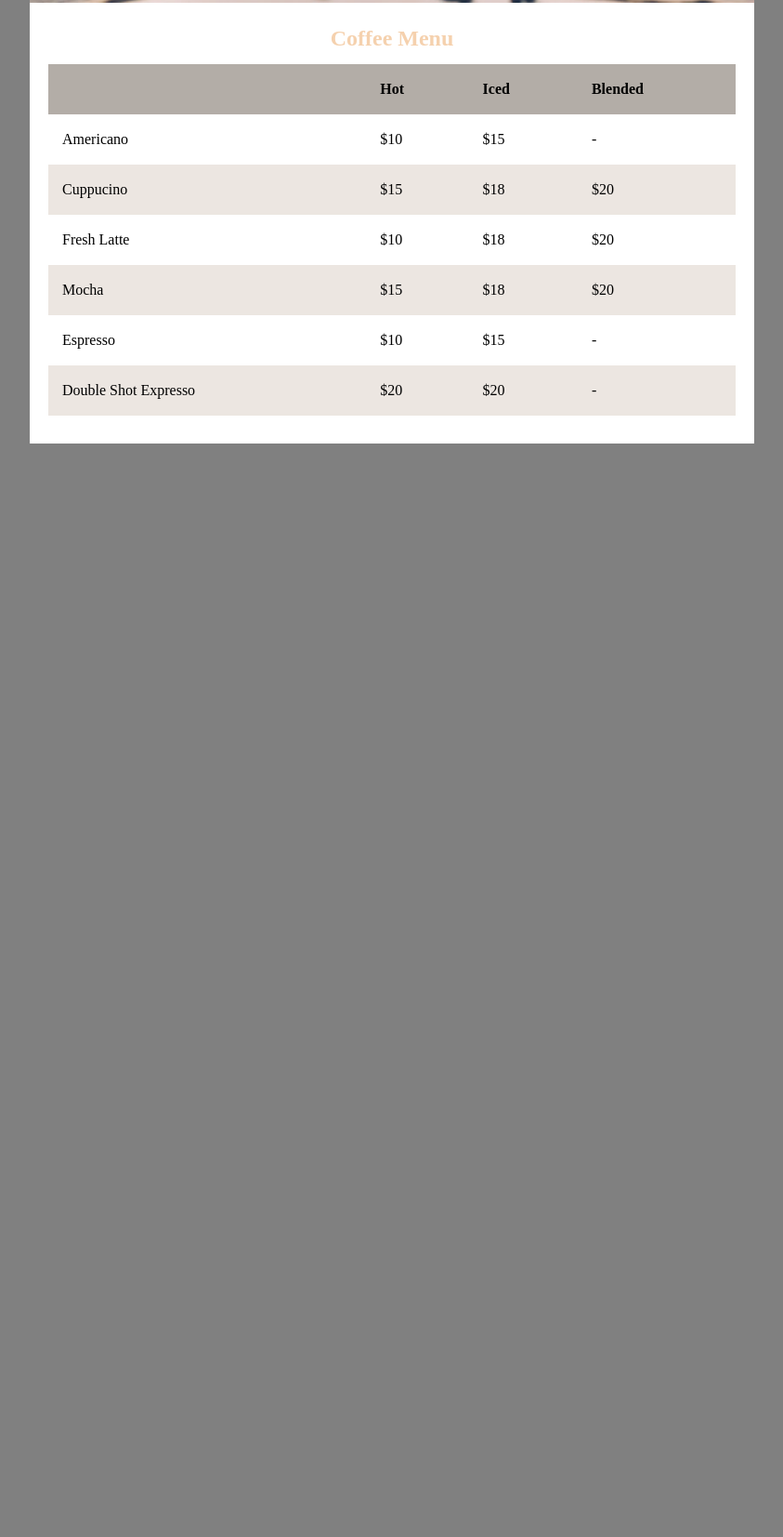
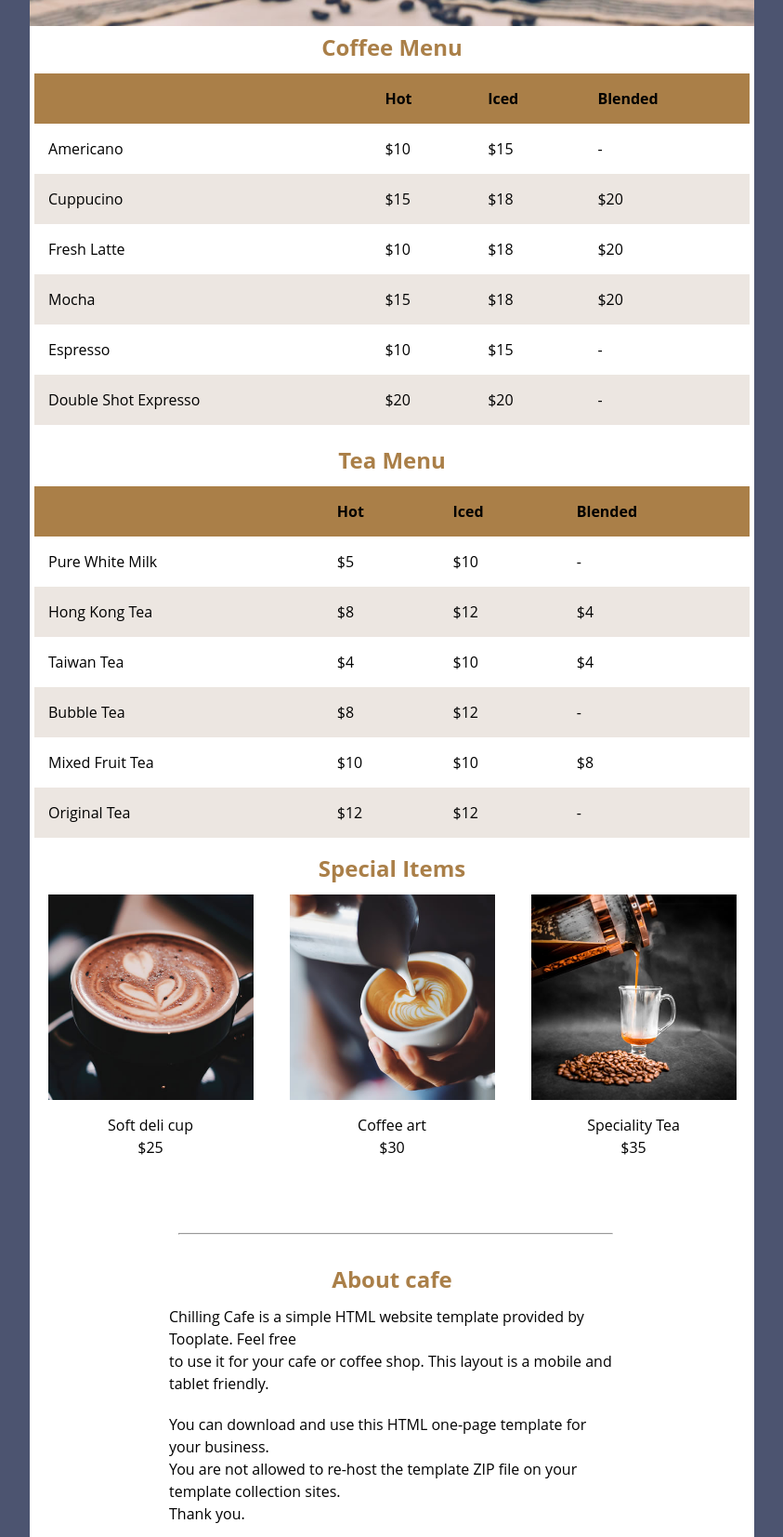
Before and after one commit to Mohamedabulfaiz/cafe-menu, a plain HTML site: page index.html in a window 1280 px wide. Shown: the part 596-2249 px from the top of the page at 93% size, without its empty margins (218-1061 px from the left). Before the commit the page ends 1093 px from the top, so only its background shows below. Drawn offline with Linux system fonts and the light colour scheme.

Commit message:
complete

```diff
--- a/index.html
+++ b/index.html
@@ -67,6 +67,92 @@
             </tbody>
         </table>
     </div>
+    <div class="coffee-menu">
+        <h2>Tea Menu</h2>
+        <table class="coffee-table" cellpadding="15">
+            <thead id="coffee-head">
+                <tr>
+                    <th></th>
+                    <th>Hot</th>
+                    <th>Iced</th>
+                    <th>Blended</th>
+                </tr>
+            </thead>
+            <tbody >
+                <tr>
+                    <td>Pure White Milk</td>
+                    <td>$5</td>
+                    <td>$10</td>
+                    <td>-</td>
+                </tr>
+                <tr class="coffee-even">
+                    <td>Hong Kong Tea</td>
+                    <td>$8</td>
+                    <td>$12</td>
+                    <td>$4</td>
+                </tr>
+                <tr>
+                    <td>Taiwan Tea</td>
+                    <td>$4</td>
+                    <td>$10</td>
+                    <td>$4</td>
+                </tr>
+                <tr class="coffee-even">
+                    <td>Bubble Tea</td>
+                    <td>$8</td>
+                    <td>$12</td>
+                    <td>-</td>
+                </tr>
+                <tr>
+                    <td>Mixed Fruit Tea</td>
+                    <td>$10</td>
+                    <td>$10</td>
+                    <td>$8</td>
+                </tr>
+                <tr class="coffee-even">
+                    <td>Original Tea</td>
+                    <td>$12</td>
+                    <td>$12</td>
+                    <td>-</td>
+                </tr>
+            </tbody>
+        </table>
+    </div>
+    <div class="special-item">
+        <h2>Special Items</h2>
+    </div>
+    <div class="container">
+    <div>
+        <img src="chilling-cafe-11.jpg" alt="image-1">
+        <p>Soft deli cup <br>$25</p>
+    </div>
+    <div>
+        <img src="chilling-cafe-12.jpg" alt="image-2">
+        <p>Coffee art <br> $30</p>
+    </div>
+    <div>
+        <img src="chilling-cafe-13.jpg" alt="image3">
+        <p>Speciality Tea <br> $35</p>
+    </div>
+   </div>
+   <section class="foot">
+       <hr>
+       <div>
+        <h2> About cafe</h2>
+        <p>Chilling Cafe is a simple HTML website template provided by Tooplate. Feel free <br> to use it for your cafe or coffee shop. This layout is a mobile and tablet friendly.</p>
+        <p>You can download and use this HTML one-page template for your business. <br>  You are not allowed to re-host the template ZIP file on your template collection sites. <br> Thank you.</p>
+        <hr>
+        <h2> Talk to us </h2>
+        <p >Reach us via Email or follow us on social icons below. Thank you.</p>
+    </div>
+    <div class="social">
+        <img src="instagram_2111463.png" alt="instagram">
+        <img src="social_12942327.png" alt="facebook">
+        <img src="twitter_5968830.png" alt="Twitter">
+        <img src="pinterest_3536559.png" alt="pinterest">
+    </div>
+   </section>
    </main>
+   <h4 class="copyright"> Copyright © 2020 Company Name. Design: Learnz Development Hub</h4>
 </body>
 </html>
--- a/style.css
+++ b/style.css
@@ -1,5 +1,6 @@
 body{
-    background-color:gray;
+    background-color:rgb(76,84,112);
+    font-family: Open Sans, Arial, sans-serif;
 }
 .logo-section{
     text-align: center;
@@ -7,7 +8,7 @@ body{
 }
 
 .logo-section img{
-    width:3%;
+    width:5%;
     height: auto;
     display: inline-block;
     vertical-align: middle;
@@ -15,7 +16,7 @@ body{
 .logo-section p{
     display: inline-block;
     margin-left: 10px;
-    font-size: 1.3rem;
+    font-size: 1.4rem;
     color: white;
     text-align: center;
 }
@@ -29,8 +30,8 @@ main{
 .coffee-menu{
     text-align: center;
     background-color: white;
-    color: rgb(245, 209, 174);
-    padding: 20px;
+    color: rgb(170, 127, 72);;
+    padding: 5px;
 
 }
 .coffee-table{
@@ -43,9 +44,70 @@ main{
 
 }
 .coffee-menu th{
-    background-color: rgb(179, 173, 167);
+    background-color: rgb(170, 127, 72);;
     text-align: left;
 }
 .coffee-even{
     background-color: rgb(236, 230, 225);
 }
+.special-item{
+    background-color: white;
+}
+.special-item h2{
+    color: rgb(170, 127, 72);;
+    text-align: center;
+    color: rgb(170, 127, 72);;
+    padding-bottom: 5px;
+
+}
+.container{
+    display: flex;
+    background-color: rgb(255, 255, 255);
+    width: 100%;
+}
+.container img{
+   justify-content: center;
+   width: 85%;
+   margin-left: 20px;
+   margin-top: 5px;
+
+}
+.container p{
+    margin-top: 15px;
+    text-align: center;
+    padding-bottom: 80px;
+}
+
+.foot{
+    background-color: white;
+
+}
+.foot hr{
+    width: 60%;
+    align-items: center;
+    color: black;
+    margin-left: 160px;
+}
+.foot h2{
+    padding-top: 30px;
+    text-align: center;
+    color: rgb(170, 127, 72);
+}
+.foot  p{
+    margin: 10px 150px;
+    padding-bottom: 10px;
+
+}
+.social{
+    display: flex;
+    justify-content: center ;
+}
+.social img{
+    width: 50px;
+    margin: 40px 20px;
+}
+.copyright{
+    text-align: center;
+    padding-bottom: 20px;
+    color: white;
+}
```
Also changed, not shown: chilling-cafe-11.jpg (added), chilling-cafe-12.jpg (added), chilling-cafe-13.jpg (added), instagram_2111463.png (added), pinterest_3536559.png (added), social_12942327.png (added), twitter_5968830.png (added).
